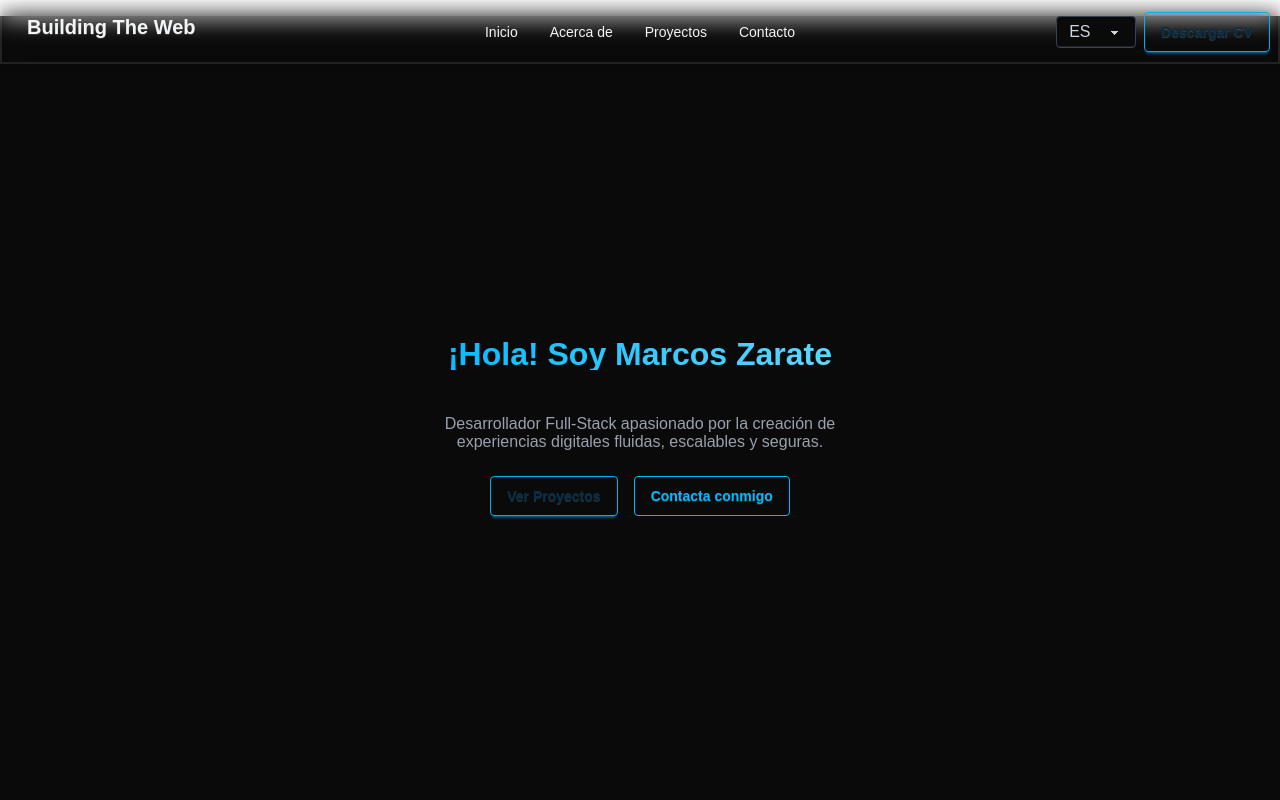
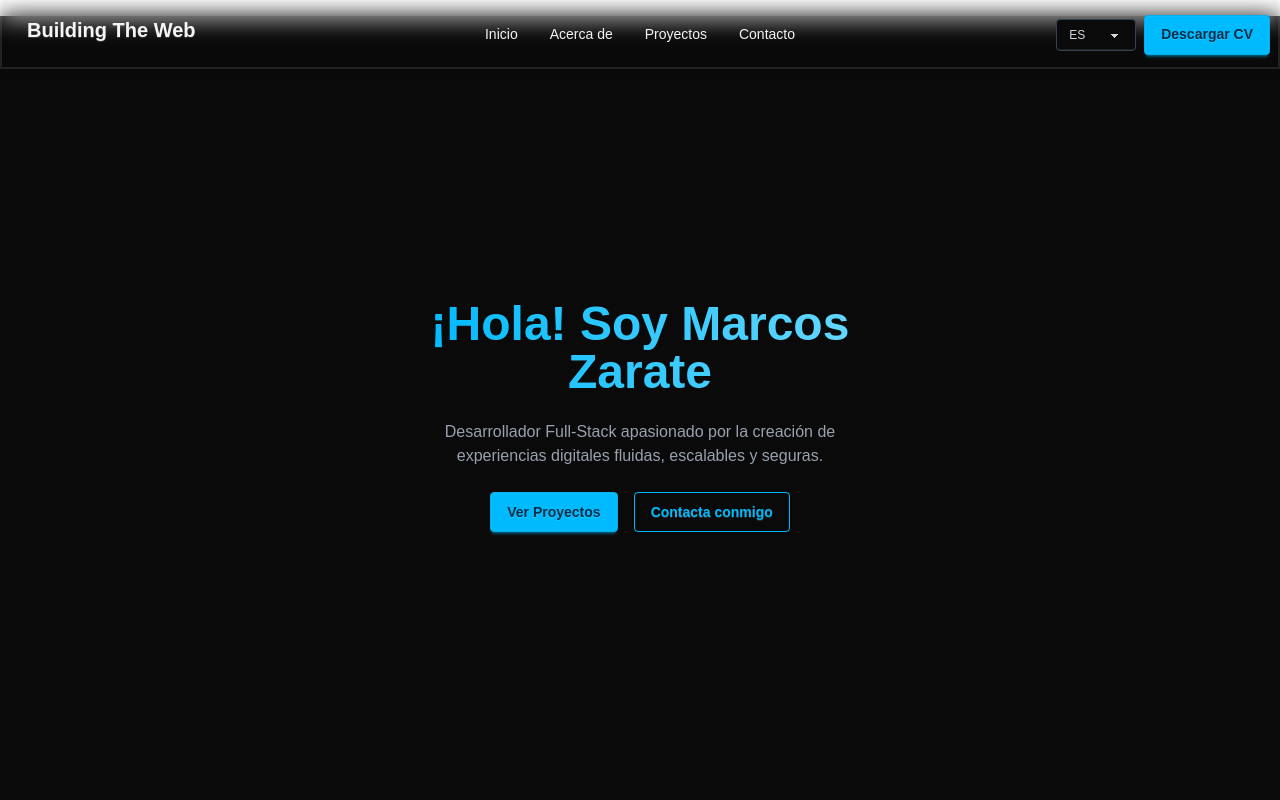
Before and after one commit to mazax28/PORTFOLIO, a React (Vite) app: page / in a window 1280 px wide. Shown: the top 800 px of the page. Built offline with nearby package versions, Linux system fonts and the light colour scheme; no server answers.

Commit message:
fix: remove normalize.css import to streamline CSS dependencies

```diff
--- a/src/index.css
+++ b/src/index.css
@@ -1,4 +1,3 @@
-@import "normalize.css";
 @import "tailwindcss";
 @plugin "daisyui";
 
```
